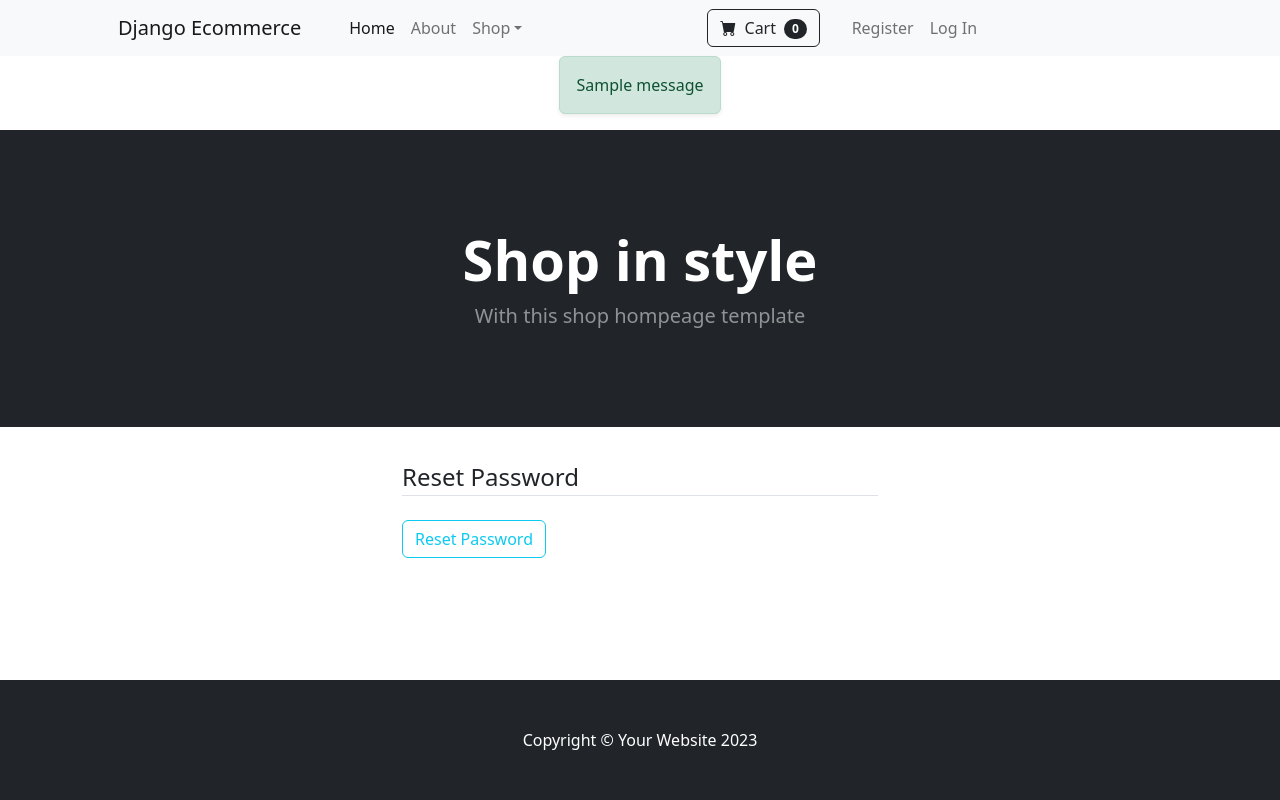
After one commit to GeorgiDN/Ecommerse-with-Django, a Django app: page /accounts/password-reset-confirm/1/1/ in a window 1280 px wide. The commit adds this page. Run offline with Django 5.2, Linux system fonts and the light colour scheme; tables that the repository leaves empty hold one stand-in row (values such as "Sample post"); one stand-in notice (Sample message) is shown; some libraries are stand-ins or nearby versions.

Commit message:
feat(accounts): add password reset functionality

```diff
--- a/ecommerseApp/ecommerseApp/accounts/urls.py
+++ b/ecommerseApp/ecommerseApp/accounts/urls.py
@@ -0,0 +1,25 @@
+from django.urls import path, include
+from django.contrib.auth import views as auth_views
+from ecommerseApp.accounts import views as account_views
+
+urlpatterns = [
+    path('register/', account_views.UserRegisterView.as_view(), name='register'),
+    path('login/', auth_views.LoginView.as_view(template_name='accounts/login.html'), name='login'),
+    path('logout/', auth_views.LogoutView.as_view(template_name='accounts/logout.html'), name='logout'),
+    path('password-reset/',
+         auth_views.PasswordResetView.as_view(template_name='accounts/password_reset.html'),
+         name='password_reset'
+         ),
+    path('password-reset/done/',
+         auth_views.PasswordResetDoneView.as_view(template_name='accounts/password_reset_done.html'),
+         name='password_reset_done'
+         ),
+    path('password-reset-confirm/<uidb64>/<token>/',
+         auth_views.PasswordResetConfirmView.as_view(template_name='accounts/password_reset_confirm.html'),
+         name='password_reset_confirm'
+         ),
+    path('password-reset-complete/',
+         auth_views.PasswordResetCompleteView.as_view(template_name='accounts/password_reset_complete.html'),
+         name='password_reset_complete'
+         ),
+]
--- a/ecommerseApp/ecommerseApp/urls.py
+++ b/ecommerseApp/ecommerseApp/urls.py
@@ -1,32 +1,12 @@
-"""
-URL configuration for ecommerseApp project.
-
-The `urlpatterns` list routes URLs to views. For more information please see:
-    https://docs.djangoproject.com/en/5.1/topics/http/urls/
-Examples:
-Function views
-    1. Add an import:  from my_app import views
-    2. Add a URL to urlpatterns:  path('', views.home, name='home')
-Class-based views
-    1. Add an import:  from other_app.views import Home
-    2. Add a URL to urlpatterns:  path('', Home.as_view(), name='home')
-Including another URLconf
-    1. Import the include() function: from django.urls import include, path
-    2. Add a URL to urlpatterns:  path('blog/', include('blog.urls'))
-"""
 from django.contrib import admin
 from django.urls import path, include
 from ecommerseApp import settings
 from django.conf.urls.static import static
-from django.contrib.auth import views as auth_views
-from ecommerseApp.accounts import views as account_views
 
 urlpatterns = [
     path('admin/', admin.site.urls),
     path('', include('ecommerseApp.store.urls')),
-    path('register/', account_views.UserRegisterView.as_view(), name='register'),
-    path('login/', auth_views.LoginView.as_view(template_name='accounts/login.html'), name='login'),
-    path('logout/', auth_views.LogoutView.as_view(template_name='accounts/logout.html'), name='logout'),
+    path('accounts/', include('ecommerseApp.accounts.urls')),
 ]
 
 if settings.DEBUG:
--- a/ecommerseApp/static/css/accounts.css
+++ b/ecommerseApp/static/css/accounts.css
@@ -11,3 +11,9 @@
     flex-direction: column;
     gap: 0.6rem;
 }
+
+.messages-container {
+    display: flex;
+    justify-content: center;
+    max-width: 360px;
+}
--- a/ecommerseApp/templates/accounts/login.html
+++ b/ecommerseApp/templates/accounts/login.html
@@ -10,9 +10,9 @@
             </fieldset>
             <div class="form-group">
                 <button class="btn btn-outline-info" type="submit">Login</button>
-{#                <small class="text-muted ml-2">#}
-{#                    <a href="{% url 'password_reset' %}">Forgot password?</a>#}
-{#                </small>#}
+                <small class="text-muted ml-2">
+                    <a href="{% url 'password_reset' %}">Forgot password?</a>
+                </small>
             </div>
         </form>
         <div class="border-top pt-3">
--- /dev/null
+++ b/ecommerseApp/templates/accounts/password_reset_confirm.html
@@ -0,0 +1,16 @@
+{% extends "store/base.html" %}
+{% load crispy_forms_tags %}
+{% block content %}
+    <div class="container user-form">
+        <form method="post">
+            {% csrf_token %}
+            <fieldset class="form-group">
+                <legend class="border-bottom mb-4">Reset Password</legend>
+                {{ form|crispy }}
+            </fieldset>
+            <div class="form-group">
+                <button class="btn btn-outline-info" type="submit">Reset Password</button>
+            </div>
+        </form>
+    </div>
+{% endblock %}
--- /dev/null
+++ b/ecommerseApp/templates/accounts/password_reset_done.html
@@ -0,0 +1,6 @@
+{% extends "store/base.html" %}
+{% block content %}
+    <div class="alert alert-info">
+        An email has been sent with instructions to change your password.
+    </div>
+{% endblock %}
--- a/ecommerseApp/templates/store/base.html
+++ b/ecommerseApp/templates/store/base.html
@@ -17,6 +17,18 @@
     </head>
     <body>
         {% include 'store/navbar.html' %}
+        <div class="d-flex justify-content-center">
+            <div class="messages-container col-md-6">
+                {% if messages %}
+                    {% for message in messages %}
+                        <div class="alert alert-{{ message.tags }} text-center shadow-sm" role="alert">
+                            {{ message }}
+                        </div>
+                    {% endfor %}
+                {% endif %}
+            </div>
+        </div>
+
         <!-- Header-->
         <header class="bg-dark py-5">
             <div class="container px-4 px-lg-5 my-5">
```
Also changed, not shown: ecommerseApp/ecommerseApp/settings.py (+9 -0 lines), ecommerseApp/templates/accounts/password_reset.html (added, +16 -0 lines), ecommerseApp/templates/accounts/password_reset_complete.html (added, +14 -0 lines), ecommerseApp/templates/store/navbar.html (+11 -7 lines).
